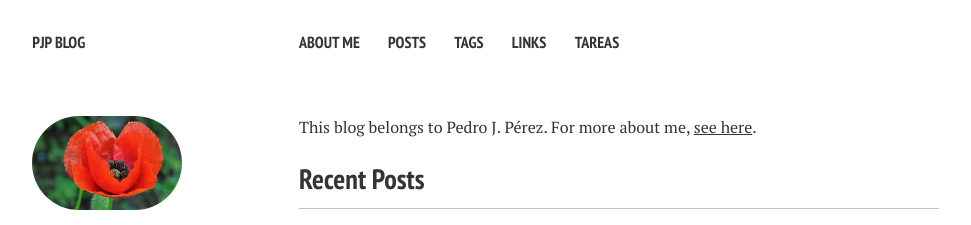
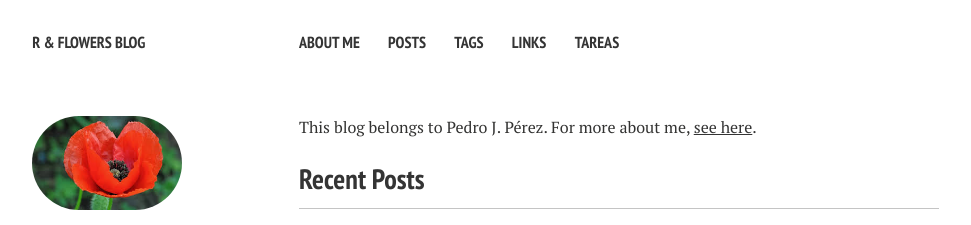
Before and after one commit to perezp44/perezp44.github.io, a Jekyll site: the page built from index.md, in a window 1280 px wide. Shown: the top 225 px of the page, without its empty margins (21-992 px from the left). Built offline with Jekyll 4.4.1, drawn with Linux system fonts in a browser that asks for light colours; nearby versions of some CDN libraries.

Commit message:
subiendokk flowers

```diff
--- a/_config.yml
+++ b/_config.yml
@@ -1,6 +1,6 @@
 # Site wide configuration
 
-title:            pjp BLOG
+title:            R & flowers blog
 locale:           en_US
 url:              http://perezp44.github.io
 # url:              http://localhost:4000
```
